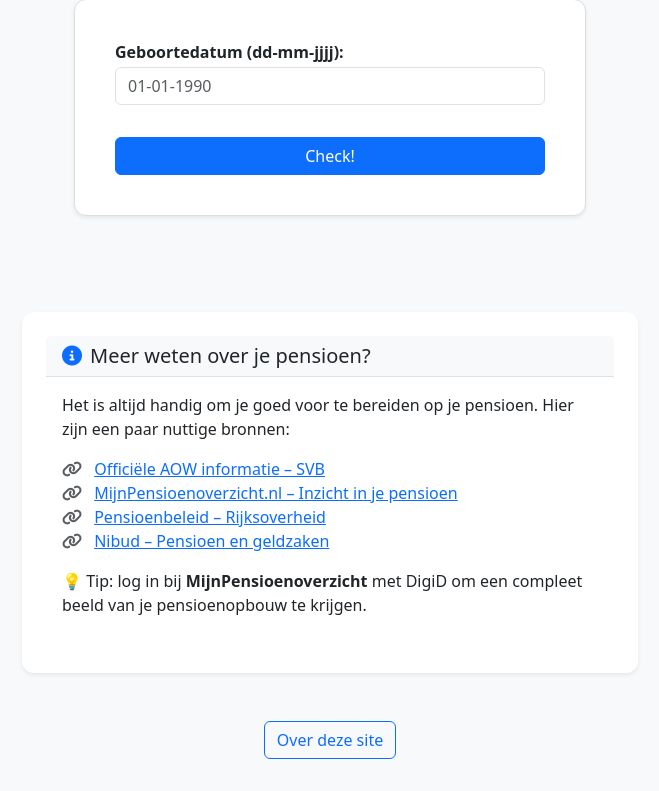
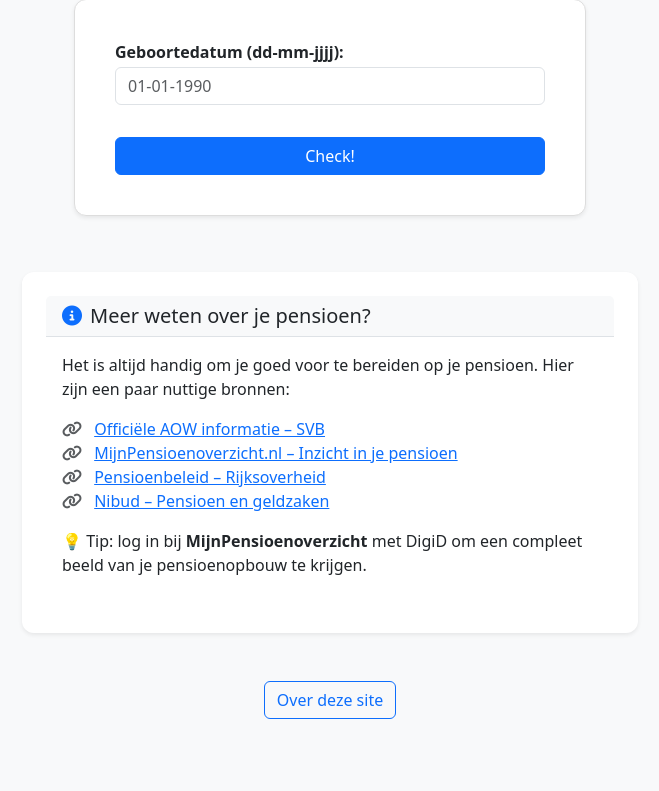
Before and after one commit to watista/magikmetpensioen, a Django app: page / in a window 1280 px wide. Shown: the part 241-1032 px from the top of the page, without its empty margins (310-969 px from the left). After the commit the page ends 960 px from the top, so only its background shows below. Run offline with Django 4.2, Linux system fonts and the light colour scheme; some libraries are stand-ins or nearby versions.

Commit message:
fix text extra info block

```diff
--- a/retirement_app/templates/index.html
+++ b/retirement_app/templates/index.html
@@ -142,7 +142,11 @@
         </div>
     </div>
     <!-- Retirement info block -->
+    {% if result %}
     <div class="container mt-5 animate-answer" data-aos="fade-up">
+    {% else %}
+    <div class="container mt-2 animate-answer" data-aos="fade-up">
+    {% endif %}
         <div class="card border-0 shadow-sm">
             <div class="card-header bg-light border-bottom">
                 <h5 class="mb-0"><i class="fa-solid fa-circle-info me-2 text-primary"></i>Meer weten over je pensioen?</h5>
```
